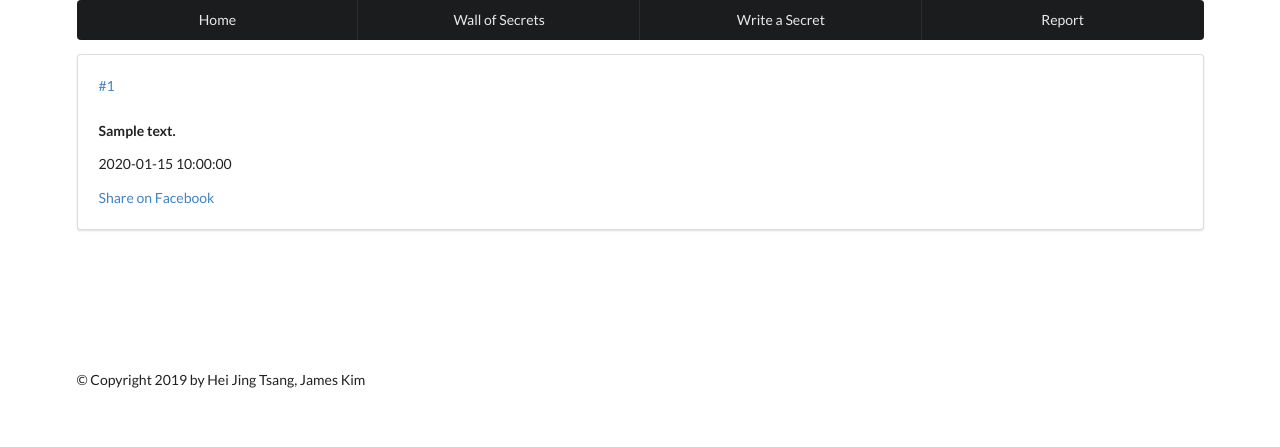
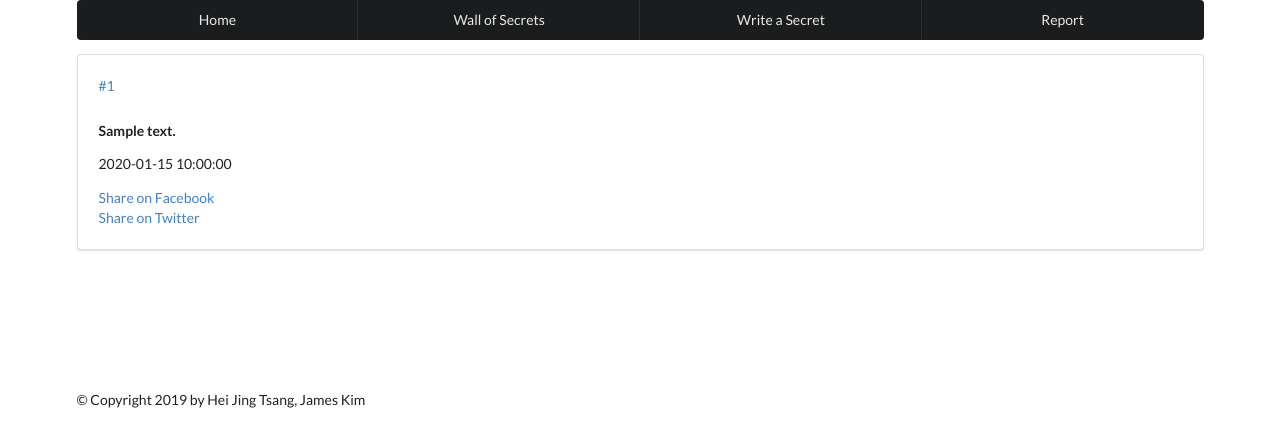
Before and after one commit to heijingtsang/CS252-SP19-LAB6, a Flask app: page /wall in a window 1280 px wide. Shown: the top 447 px of the page. Run offline with Flask 2, Linux system fonts and the light colour scheme; tables that the repository leaves empty hold one stand-in row (values such as "Sample post"); some libraries are stand-ins or nearby versions.

Commit message:
Add twitter share hyperlink feature

```diff
--- a/templates/wall.html
+++ b/templates/wall.html
@@ -32,6 +32,12 @@
                 Share on Facebook
             </a>
 
+            <br>
+
+            <a href="https://twitter.com/share?url=https://tsangh.pythonanywhere.com/wall/{{ secret['id'] }}" target="_blank">
+                Share on Twitter
+            </a>
+
         </div>
     {% endfor %}
 
```
